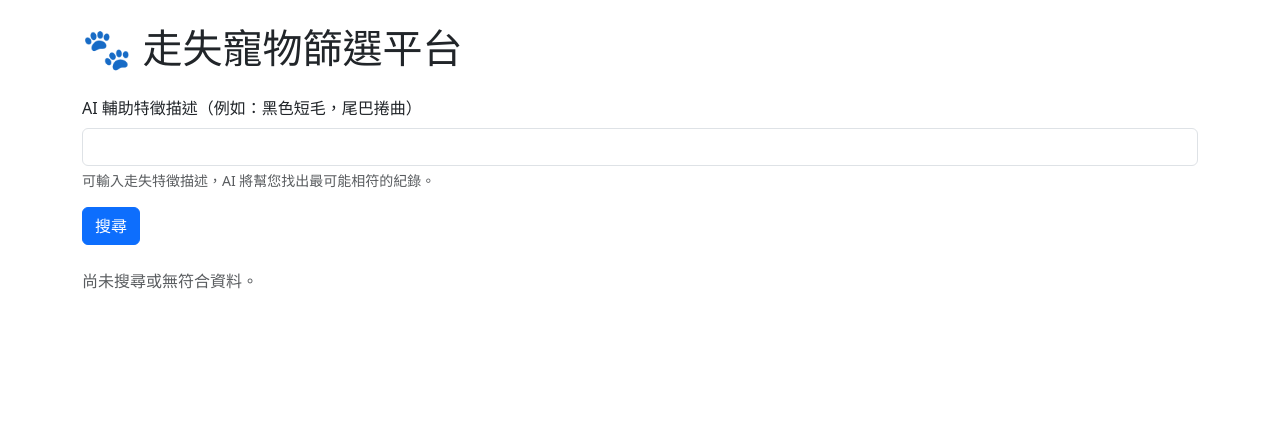
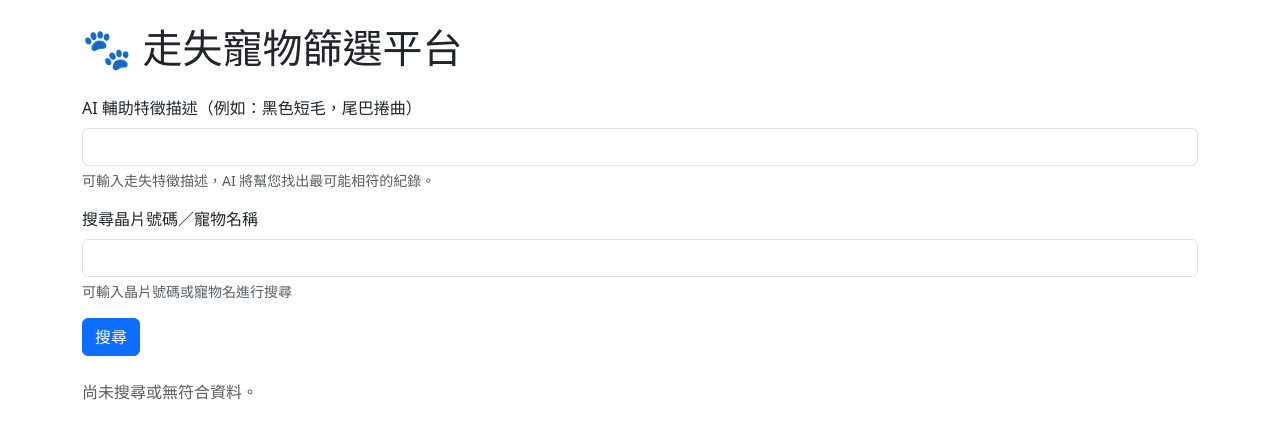
Before and after one commit to 41171119H/Data-Structure, a Flask app: template autogen/petLoss/templates/index.html in a window 1280 px wide. Shown: the top 439 px of the page. Run offline with Flask 3, Linux system fonts and the light colour scheme; the template is opened without the code that fills it, so the values that code supplies are empty.

Commit message:
new searching functions

```diff
--- a/autogen/petLoss/app.py
+++ b/autogen/petLoss/app.py
@@ -31,76 +31,109 @@ def index():
     selected = {}
     results = []
     recommended_chip_ids = []
+    search_keyword = ""
     filename = request.args.get("file", default="pet_batch_output1.csv")
     loss_file = filename.replace("pet_batch_output", "loss")
 
     if os.path.exists(filename) and os.path.exists(loss_file):
         df_analysis = pd.read_csv(filename)
         df_loss = pd.read_csv(loss_file)
-        df = pd.merge(df_analysis, df_loss, on="晶片號碼", how="left")
-        df["完整度分數"] = df.apply(calculate_score, axis=1)
+        df_loss["晶片號碼"] = df_loss["晶片號碼"].astype(str).str.strip()
+        df_analysis["晶片號碼"] = df_analysis["晶片號碼"].astype(str).str.strip()
 
         if request.method == "POST":
             feature_input = request.form.get("feature_input", "").strip()
+            search_keyword = request.form.get("search_input", "").strip()
 
             if feature_input:
-                prompt = (
-                    f"請根據以下走失特徵描述：「{feature_input}」，"
-                    "從資料中找出最可能符合的紀錄（根據外觀、特徵、品種等），"
-                    "僅回覆晶片號碼，每行一個，最多 10 筆，不要加入任何文字說明。\n\n"
-                    "例如：\n990000000123456\n990000000654321"
+                # Step 1: 先進行關鍵字直接比對（品種、毛色、外觀、特徵）
+                keywords = feature_input.strip().split()
+                match_mask = df_loss.apply(
+                    lambda row: any(
+                        kw in str(row.get(field, ""))
+                        for kw in keywords
+                        for field in ["品種", "毛色", "外觀", "特徵"]
+                    ),
+                    axis=1
                 )
+                matched_loss = df_loss[match_mask]
 
-                records = []
-                for _, row in df.iterrows():
-                    desc = f"晶片號碼：{row['晶片號碼']}，品種：{row.get('品種','')}，毛色：{row.get('毛色','')}，外觀：{row.get('外觀','')}，特徵：{row.get('特徵','')}"
-                    records.append(desc)
+                if not matched_loss.empty:
+                    matched_chip_ids = matched_loss["晶片號碼"].tolist()
+                    print(f"✅ 直接關鍵字命中 {len(matched_chip_ids)} 筆")
+                    filtered_loss = matched_loss
+                    filtered_analysis = df_analysis[df_analysis["晶片號碼"].isin(matched_chip_ids)]
+                    df = pd.merge(filtered_analysis, filtered_loss, on="晶片號碼", how="left")
+                    df["完整度分數"] = df.apply(calculate_score, axis=1)
+                    recommended_chip_ids = matched_chip_ids  # 讓前端知道有推薦數
+                else:
+                    # Step 2: 若完全無命中，再使用 Gemini AI 推測
+                    prompt = (
+                        f"請根據以下走失特徵描述：「{feature_input}」，"
+                        "從資料中找出最可能符合的紀錄（根據品種、毛色、外觀、特徵），"
+                        "僅回覆晶片號碼，每行一個，最多 20 筆，不要加入任何文字說明。\n\n"
+                        "例如：\n990000000123456\n900073000429121"
+                    )
 
-                full_prompt = prompt + "\n\n" + "\n".join(records[:100])
+                    records = []
+                    for _, row in df_loss.iterrows():
+                        desc = f"晶片號碼：{row['晶片號碼']}，品種：{row.get('品種','')}，毛色：{row.get('毛色','')}，外觀：{row.get('外觀','')}，特徵：{row.get('特徵','')}"
+                        records.append(desc)
 
-                try:
-                    model = genai.GenerativeModel("gemini-1.5-pro-latest")
-                    response = model.generate_content(full_prompt)
-                    response_text = response.text
+                    full_prompt = prompt + "\n\n" + "\n".join(records[:1000])
 
-                    recommended_chip_ids = [
-                        line.strip() for line in response_text.strip().splitlines()
-                        if line.strip().isdigit()
-                    ]
+                    try:
+                        model = genai.GenerativeModel("gemini-1.5-pro-latest")
+                        response = model.generate_content(full_prompt)
+                        response_text = response.text
 
-                    if recommended_chip_ids:
-                        df["晶片號碼"] = df["晶片號碼"].astype(str).str.strip()
-                        recommended_chip_ids = [chip.strip() for chip in recommended_chip_ids]
-                        before_filter = len(df)
-                        df = df[df["晶片號碼"].isin(recommended_chip_ids)]
-                        after_filter = len(df)
-                        print(f"🔍 Gemini 推薦 {len(recommended_chip_ids)} 筆，實際比對過濾後剩 {after_filter} / {before_filter} 筆")
-                    else:
-                        print("⚠️ Gemini 沒有回傳有效晶片號碼。")
+                        recommended_chip_ids = [
+                            line.strip() for line in response_text.strip().splitlines()
+                            if line.strip().isdigit()
+                        ]
 
-                    print("✅ Gemini 回傳內容：\n", response_text)
+                        if recommended_chip_ids:
+                            filtered_loss = df_loss[df_loss["晶片號碼"].isin(recommended_chip_ids)]
+                            filtered_analysis = df_analysis[df_analysis["晶片號碼"].isin(recommended_chip_ids)]
+                            df = pd.merge(filtered_analysis, filtered_loss, on="晶片號碼", how="left")
+                            df["完整度分數"] = df.apply(calculate_score, axis=1)
+                            print(f"🤖 Gemini 推薦 {len(recommended_chip_ids)} 筆，成功比對 {len(df)} 筆資料")
+                        else:
+                            print("⚠️ Gemini 沒有回傳有效晶片號碼。")
+                            df = pd.DataFrame()
+                        print("✅ Gemini 回傳內容：\n", response_text)
+                    except Exception as e:
+                        print("Gemini 分析失敗：", e)
+                        df = pd.DataFrame()
 
-                except Exception as e:
-                    print("Gemini 分析失敗：", e)
+            else:
+                df = pd.merge(df_analysis, df_loss, on="晶片號碼", how="left")
+                df["完整度分數"] = df.apply(calculate_score, axis=1)
+
+            if search_keyword:
+                df = df[
+                    df["晶片號碼"].astype(str).str.contains(search_keyword, na=False) |
+                    df.get("寵物名", "").astype(str).str.contains(search_keyword, na=False)
+                ]
 
             for item in ITEMS:
                 val = request.form.get(item)
                 if val:
                     selected[item] = val
             for k, v in selected.items():
-                df = df[df[k] == v]
+                if k in df.columns:
+                    df = df[df[k] == v]
 
             df = df.sort_values(by="完整度分數", ascending=False)
-
-        # ✅ 轉為 dict list 給前端
-        results = df.to_dict(orient="records")
+            results = df.to_dict(orient="records")
 
     return render_template(
         "index.html",
         items=ITEMS,
         results=results,
         selected=selected,
-        recommended_count=len(recommended_chip_ids)
+        recommended_count=len(recommended_chip_ids),
+        search_input=search_keyword
     )
 
 if __name__ == "__main__":
--- a/autogen/petLoss/templates/index.html
+++ b/autogen/petLoss/templates/index.html
@@ -15,6 +15,13 @@
         <input type="text" class="form-control" id="feature_input" name="feature_input" value="{{ request.form.get('feature_input', '') }}">
         <div class="form-text">可輸入走失特徵描述，AI 將幫您找出最可能相符的紀錄。</div>
       </div>
+
+      <div class="col-12">
+        <label for="search_input" class="form-label">搜尋晶片號碼／寵物名稱</label>
+        <input type="text" class="form-control" id="search_input" name="search_input" value="{{ search_input }}">
+        <div class="form-text">可輸入晶片號碼或寵物名進行搜尋</div>
+      </div>
+
 
       {% for item in items %}
         <div class="col-md-4">
```
Also changed, not shown: autogen/petLoss/README.md, autogen/petLoss/petLossDemo.png.
